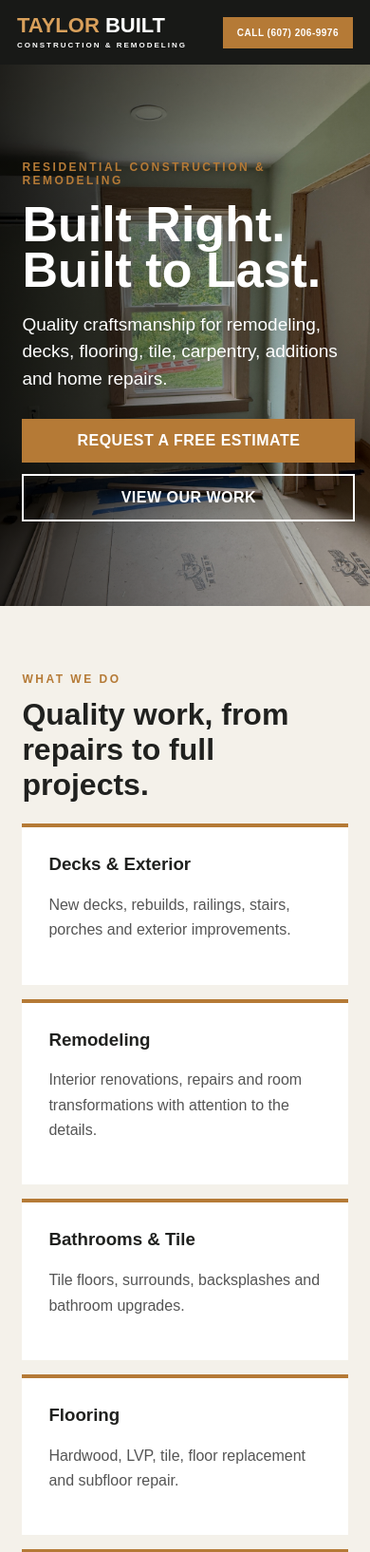
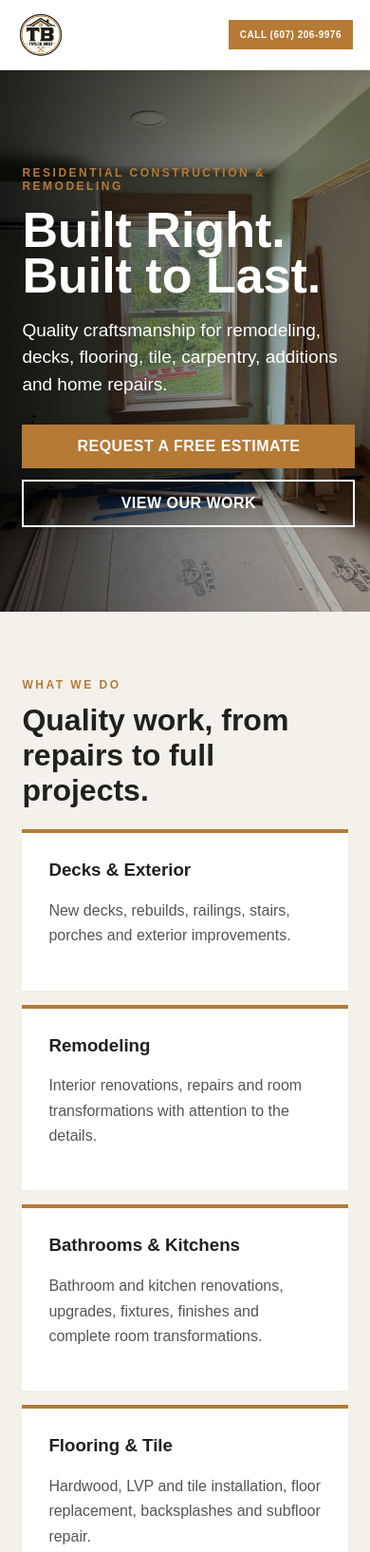
Before and after one commit to TaylorBuilt/Taylor-built, a plain HTML site: page index.html in a window 390 px wide. Shown: the top 1634 px of the page at 95% size. Drawn offline with Linux system fonts and the light colour scheme.

Commit message:
Add files via upload

```diff
--- a/index.html
+++ b/index.html
@@ -4,12 +4,18 @@
 <meta charset="utf-8">
 <meta name="viewport" content="width=device-width,initial-scale=1">
 <title>Taylor Built | Construction & Remodeling</title>
-<meta name="description" content="Taylor Built provides residential construction, remodeling, decks, flooring, tile, carpentry and repairs. Call or text for a free estimate.">
+<meta name="description" content="Taylor Built provides residential construction, remodeling, decks, kitchens, bathrooms, flooring, tile, carpentry and repairs. Call or text for a free estimate.">
+<link rel="icon" href="assets/tb-round-logo.jpg">
 <link rel="stylesheet" href="style.css">
 </head>
 <body>
 <header>
-  <a class="brand" href="#top"><span>TAYLOR</span> BUILT<small>CONSTRUCTION & REMODELING</small></a>
+  <a class="brand brand-desktop" href="#top" aria-label="Taylor Built home">
+    <img src="assets/taylor-built-logo.jpg" alt="Taylor Built Construction & Remodeling">
+  </a>
+  <a class="brand brand-mobile" href="#top" aria-label="Taylor Built home">
+    <img src="assets/tb-round-logo.jpg" alt="Taylor Built">
+  </a>
   <nav><a href="#services">Services</a><a href="#work">Our Work</a><a href="#about">About</a><a href="#contact">Contact</a></nav>
   <a class="btn small" href="tel:+16072069976">Call (607) 206-9976</a>
 </header>
@@ -30,8 +36,8 @@
   <div class="cards">
     <article><h3>Decks & Exterior</h3><p>New decks, rebuilds, railings, stairs, porches and exterior improvements.</p></article>
     <article><h3>Remodeling</h3><p>Interior renovations, repairs and room transformations with attention to the details.</p></article>
-    <article><h3>Bathrooms & Tile</h3><p>Tile floors, surrounds, backsplashes and bathroom upgrades.</p></article>
-    <article><h3>Flooring</h3><p>Hardwood, LVP, tile, floor replacement and subfloor repair.</p></article>
+    <article><h3>Bathrooms & Kitchens</h3><p>Bathroom and kitchen renovations, upgrades, fixtures, finishes and complete room transformations.</p></article>
+    <article><h3>Flooring & Tile</h3><p>Hardwood, LVP and tile installation, floor replacement, backsplashes and subfloor repair.</p></article>
     <article><h3>Additions & Framing</h3><p>Framing, additions, structural work and exterior build-outs.</p></article>
     <article><h3>Custom Carpentry</h3><p>Built-ins, trim, finish carpentry and one-of-a-kind projects.</p></article>
   </div>
@@ -43,8 +49,8 @@
   <div class="gallery">
     <figure><img src="assets/deck.jpeg" alt="Finished pressure-treated deck"><figcaption>Deck Construction</figcaption></figure>
     <figure><img src="assets/addition.jpeg" alt="Addition framing project"><figcaption>Additions & Framing</figcaption></figure>
-    <figure><img src="assets/flooring.jpeg" alt="Finished flooring installation"><figcaption>Flooring</figcaption></figure>
-    <figure><img src="assets/tile.jpeg" alt="Tile project"><figcaption>Tile & Remodeling</figcaption></figure>
+    <figure><img src="assets/flooring.jpeg" alt="Finished flooring installation"><figcaption>Flooring & Tile</figcaption></figure>
+    <figure><img src="assets/tile.jpeg" alt="Tile project"><figcaption>Bathrooms & Kitchens</figcaption></figure>
     <figure><img src="assets/porch_after.jpeg" alt="Rebuilt covered porch"><figcaption>Porch Restoration</figcaption></figure>
     <figure><img src="assets/carpentry.jpeg" alt="Custom built-in bunk beds"><figcaption>Custom Carpentry</figcaption></figure>
   </div>
@@ -74,7 +80,7 @@
   <form onsubmit="sendEstimate(event)">
     <label>Name<input id="name" required></label>
     <label>Phone<input id="phone" type="tel" required></label>
-    <label>Project Type<select id="type"><option>Remodeling</option><option>Deck / Exterior</option><option>Bathroom / Tile</option><option>Flooring</option><option>Addition / Framing</option><option>Carpentry</option><option>Repair / Other</option></select></label>
+    <label>Project Type<select id="type"><option>Remodeling</option><option>Deck / Exterior</option><option>Bathroom / Kitchen</option><option>Flooring / Tile</option><option>Addition / Framing</option><option>Carpentry</option><option>Repair / Other</option></select></label>
     <label>Tell us about your project<textarea id="details" rows="5" required></textarea></label>
     <button class="btn" type="submit">Email Estimate Request</button>
     <small>This opens your email app with the project details filled in.</small>
--- a/style.css
+++ b/style.css
@@ -1,9 +1,8 @@
-
 :root{--ink:#20211f;--paper:#f4f1ea;--accent:#b57a36;--white:#fff}
 *{box-sizing:border-box}html{scroll-behavior:smooth}body{margin:0;font-family:Arial,Helvetica,sans-serif;color:var(--ink);background:var(--paper)}
-header{height:76px;display:flex;align-items:center;gap:28px;padding:0 5vw;background:#181917;color:#fff;position:sticky;top:0;z-index:10}
-.brand{color:#fff;text-decoration:none;font-size:22px;font-weight:900;line-height:.9}.brand span{color:#d9a05b}.brand small{display:block;font-size:8px;letter-spacing:2px;margin-top:7px}
-nav{margin-left:auto;display:flex;gap:25px}nav a{color:#fff;text-decoration:none;font-size:14px}
+header{height:108px;display:flex;align-items:center;gap:28px;padding:0 5vw;background:#fff;color:var(--ink);position:sticky;top:0;z-index:10;border-bottom:1px solid #e7e1d7;box-shadow:0 2px 10px rgba(0,0,0,.05)}
+.brand{display:flex;align-items:center;text-decoration:none;flex-shrink:0}.brand-desktop img{display:block;width:250px;height:88px;object-fit:contain}.brand-mobile{display:none}.brand-mobile img{display:block;width:54px;height:54px;object-fit:cover;border-radius:50%}
+nav{margin-left:auto;display:flex;gap:25px}nav a{color:var(--ink);text-decoration:none;font-size:14px;font-weight:700}nav a:hover{color:var(--accent)}
 .btn{display:inline-block;background:var(--accent);color:#fff!important;text-decoration:none;border:0;padding:14px 20px;font-weight:800;text-transform:uppercase;letter-spacing:.5px;cursor:pointer}.btn.small{padding:11px 15px;font-size:12px}.btn.outline{background:transparent;border:2px solid #fff}.outline-dark{background:transparent;border:2px solid var(--ink);color:var(--ink)!important}
 .hero{min-height:650px;background:url('assets/hero.jpeg') center/cover;position:relative;display:flex;align-items:center}.shade{position:absolute;inset:0;background:linear-gradient(90deg,rgba(0,0,0,.78),rgba(0,0,0,.15))}
 .hero-content{position:relative;color:#fff;width:min(720px,90%);margin-left:7vw}.eyebrow{font-size:12px;font-weight:900;letter-spacing:2.5px;color:var(--accent)}h1{font-size:clamp(48px,8vw,88px);line-height:.93;margin:15px 0}h2{font-size:clamp(32px,4vw,52px);margin:8px 0 22px}.hero p:not(.eyebrow){font-size:19px;line-height:1.5;max-width:650px}.actions{display:flex;gap:12px;flex-wrap:wrap;margin-top:28px}
@@ -12,5 +11,5 @@ nav{margin-left:auto;display:flex;gap:25px}nav a{color:#fff;text-decoration:none
 .before-after{display:grid;grid-template-columns:1fr 2fr;gap:45px;align-items:center}.ba{display:grid;grid-template-columns:1fr 1fr;gap:10px}.ba img{height:360px}.about{display:grid;grid-template-columns:1fr 1fr;gap:50px;background:#fff;max-width:none;padding-left:7vw;padding-right:7vw}
 .contact{display:grid;grid-template-columns:1fr 1fr;gap:60px}.contact-actions{display:flex;gap:10px;flex-wrap:wrap;align-items:center}.email{display:block;width:100%;margin-top:10px;color:var(--ink);font-weight:700}form{background:#fff;padding:30px;display:grid;gap:16px}label{font-size:12px;font-weight:800;text-transform:uppercase;letter-spacing:1px}input,select,textarea{width:100%;margin-top:7px;padding:13px;border:1px solid #bbb;background:#fff;font:inherit}form small{color:#666}
 footer{background:#151614;color:#fff;padding:30px 7vw;display:flex;gap:25px;justify-content:space-between;flex-wrap:wrap}
-@media(max-width:800px){header{height:68px;padding:0 18px}nav{display:none}header .btn.small{margin-left:auto;font-size:10px}.hero{min-height:570px}.hero-content{margin-left:6vw}.section{padding:58px 6vw}.cards,.gallery{grid-template-columns:1fr 1fr}.before-after,.about,.contact{grid-template-columns:1fr}.ba img{height:250px}}
-@media(max-width:520px){.cards,.gallery,.ba{grid-template-columns:1fr}.gallery img{height:250px}.hero h1{font-size:52px}.hero .btn{width:100%;text-align:center}}
+@media(max-width:900px){header{height:74px;padding:0 18px}.brand-desktop{display:none}.brand-mobile{display:flex}nav{display:none}header .btn.small{margin-left:auto;font-size:10px}.hero{min-height:570px}.hero-content{margin-left:6vw}.section{padding:58px 6vw}.cards,.gallery{grid-template-columns:1fr 1fr}.before-after,.about,.contact{grid-template-columns:1fr}.ba img{height:250px}}
+@media(max-width:520px){.cards,.gallery,.ba{grid-template-columns:1fr}.gallery img{height:250px}.hero h1{font-size:52px}.hero .btn{width:100%;text-align:center}.brand-mobile img{width:50px;height:50px}header .btn.small{padding:10px 12px}}
```
